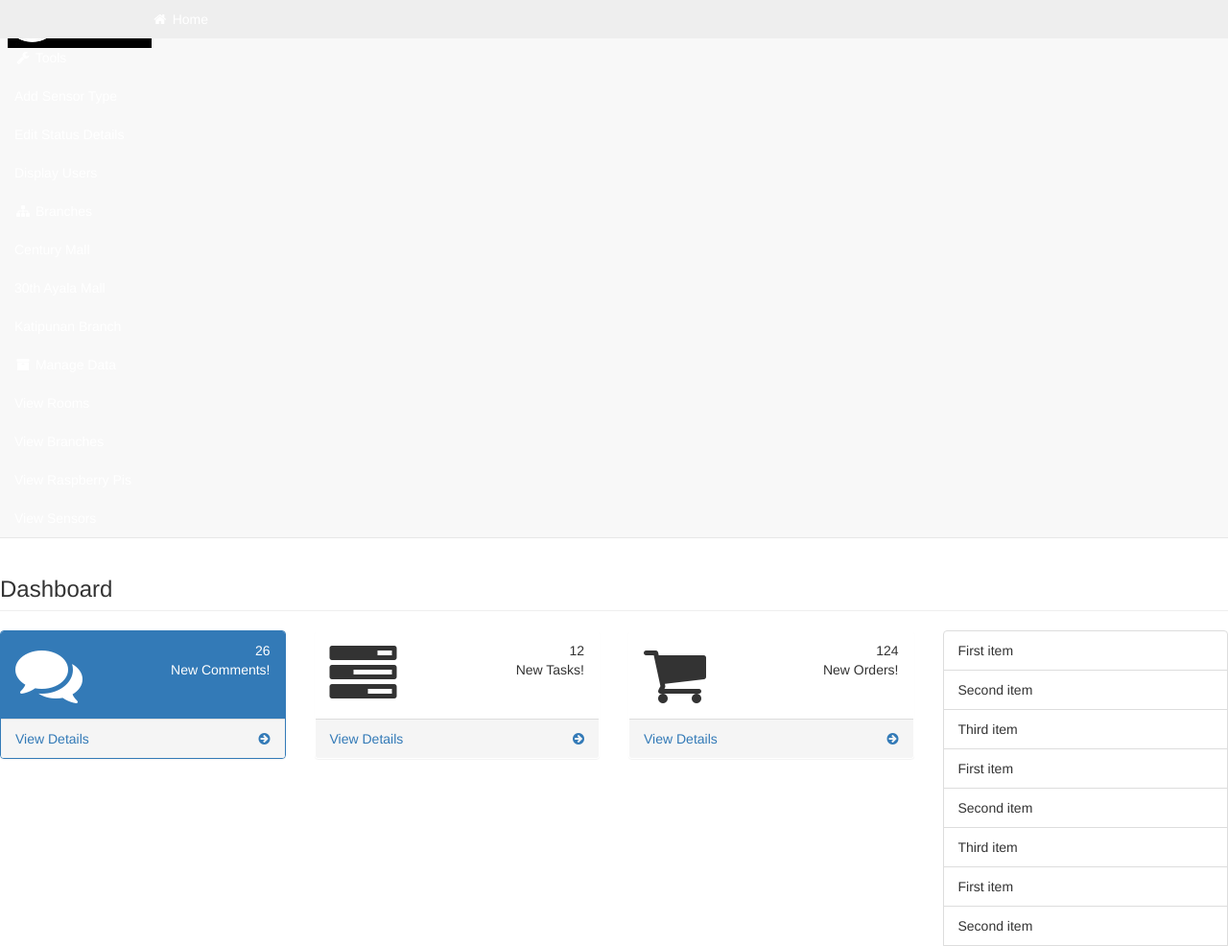
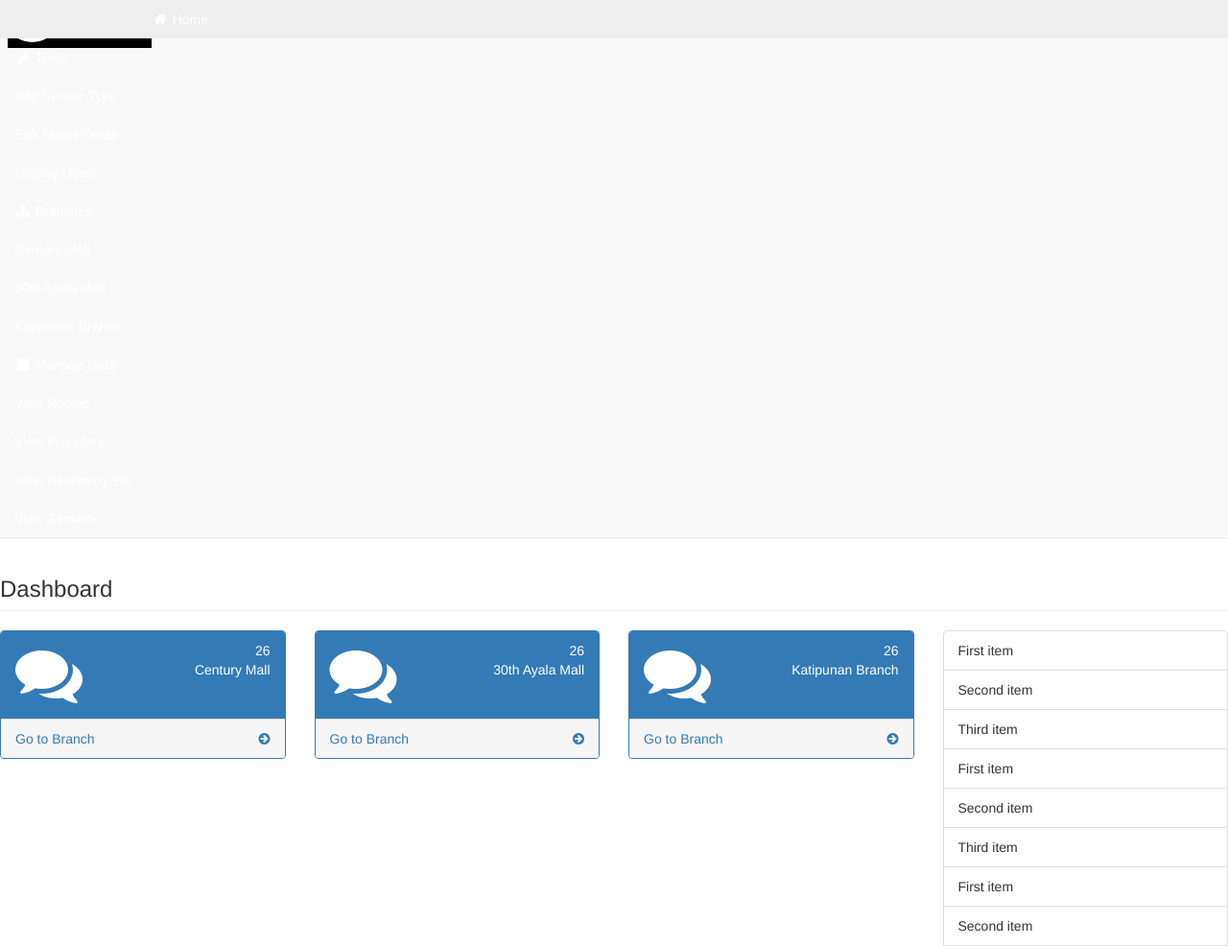
Before and after one commit to johannyucoco/pages, a PHP site: page / in a window 1280 px wide. Shown: the top 986 px of the page at 96% size. Run offline with PHP 8.4, Linux system fonts and the light colour scheme; a user stored in the database is signed in; data comes from the database, SQL or seed files in the repository; some libraries are stand-ins or nearby versions.

Commit message:
Loop of branches

```diff
--- a/index.php
+++ b/index.php
@@ -147,7 +147,18 @@
                 <!-- /.col-lg-12 -->
             </div>
             <!-- /.row -->
+
             <div class="row">
+			 <div class="column">
+			<?php
+			//Loop per Branch
+
+			$sql = "SELECT * from branches where status = 0";
+			$result = mysqli_query($dbc,$sql);
+			while($row=mysqli_fetch_array($result,MYSQLI_ASSOC)) {
+						$branchID = $row['branchID'];
+						$branchname = $row['branchname'];
+				echo'
 					<div class="col-lg-3 col-md-6">
 						<div class="panel panel-primary">
 							<div class="panel-heading">
@@ -157,63 +168,30 @@
 									</div>
 									<div class="col-xs-9 text-right">
 										<div class="huge">26</div>
-                                    <div>New Comments!</div>
+										<div>'.$branchname.'</div>
 									</div>
 								</div>
 							</div>
-                        <a href="#">
+							<a href="roomslist.php?branchID='.$branchID.'&branchname='.$branchname.'">
 								<div class="panel-footer">
-                                <span class="pull-left">View Details</span>
+									<span class="pull-left">Go to Branch</span>
 									<span class="pull-right"><i class="fa fa-arrow-circle-right"></i></span>
 									<div class="clearfix"></div>
 								</div>
 							</a>
 						</div>
+					</div>';
+
+
+			}
+
+
+
+
+				?>
 				</div>
-                <div class="col-lg-3 col-md-6">
-                    <div class="panel panel-green">
-                        <div class="panel-heading">
-                            <div class="row">
-                                <div class="col-xs-3">
-                                    <i class="fa fa-tasks fa-5x"></i>
-                                </div>
-                                <div class="col-xs-9 text-right">
-                                    <div class="huge">12</div>
-                                    <div>New Tasks!</div>
-                                </div>
-                            </div>
-                        </div>
-                        <a href="#">
-                            <div class="panel-footer">
-                                <span class="pull-left">View Details</span>
-                                <span class="pull-right"><i class="fa fa-arrow-circle-right"></i></span>
-                                <div class="clearfix"></div>
-                            </div>
-                        </a>
-                    </div>
-                </div>
-                <div class="col-lg-3 col-md-6">
-                    <div class="panel panel-yellow">
-                        <div class="panel-heading">
-                            <div class="row">
-                                <div class="col-xs-3">
-                                    <i class="fa fa-shopping-cart fa-5x"></i>
-                                </div>
-                                <div class="col-xs-9 text-right">
-                                    <div class="huge">124</div>
-                                    <div>New Orders!</div>
-                                </div>
-                            </div>
-                        </div>
-                        <a href="#">
-                            <div class="panel-footer">
-                                <span class="pull-left">View Details</span>
-                                <span class="pull-right"><i class="fa fa-arrow-circle-right"></i></span>
-                                <div class="clearfix"></div>
-                            </div>
-                        </a>
-                    </div>
-                </div>
+				<div class="column">
+
                 <div class="col-lg-3 col-md-6">
 					<ul class="list-group">
 							<li class="list-group-item">First item</li>
@@ -229,8 +207,12 @@
                 </div>
 				<!-- /.col-md-6 -->
 				</div>
+            </div>
 			<!-- /.row -->
 		</div>
+
+
+
 		<!-- /#page-wrapper -->
 	</div>
     <!-- /#wrapper -->
--- a/listbranch.php
+++ b/listbranch.php
@@ -179,7 +179,7 @@
 																</div>
 																<div class="modal-footer">
 
-																  <button type="submit" class="btn btn-default btn-info" name="add" >Confirm</button>
+																  <button type="submit" class="btn btn-default btn-info" name="add" >Add</button>
 																  <button type="button" class="btn btn-default" data-dismiss="modal">Close</button>
 																</div>
 															  </div>
@@ -249,7 +249,7 @@
 																</div>
 																<div class="modal-footer">
 
-																  <button type="submit" class="btn btn-default btn-info" name="submit" >Confirm</button>
+																  <button type="submit" class="btn btn-default btn-info" name="submit" >Edit</button>
 																  <button type="button" class="btn btn-default" data-dismiss="modal">Close</button>
 																</div>
 															  </div>
```
Also changed, not shown: displayuser.php (+73 -1 lines), listroom.php (+7 -4 lines), listrpi.php (+5 -3 lines), listsensor.php (+5 -5 lines). Lines whose indentation alone changed are shown as unchanged.
